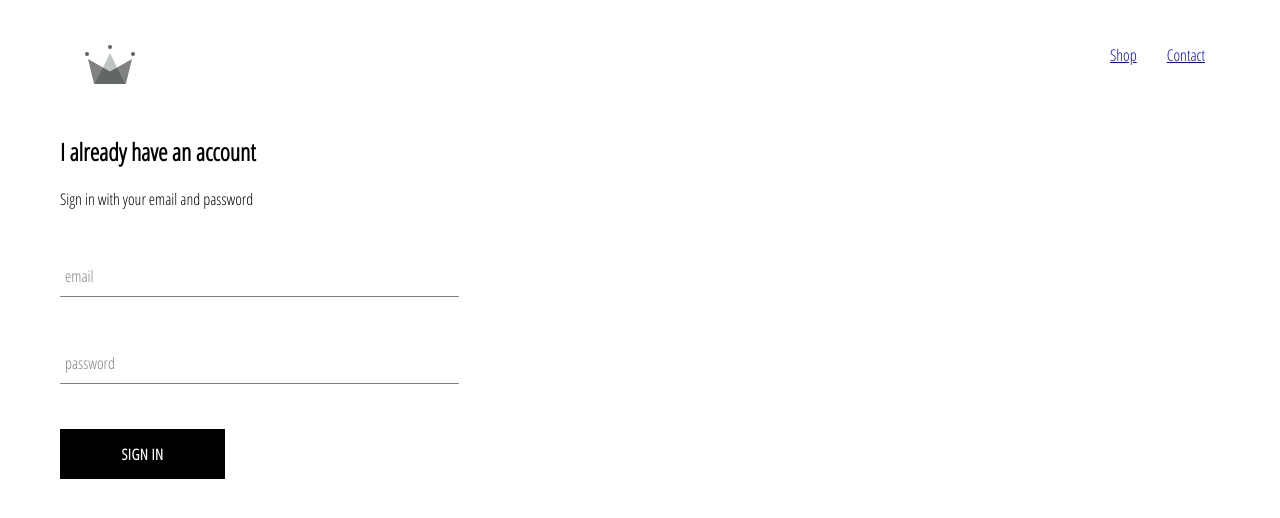
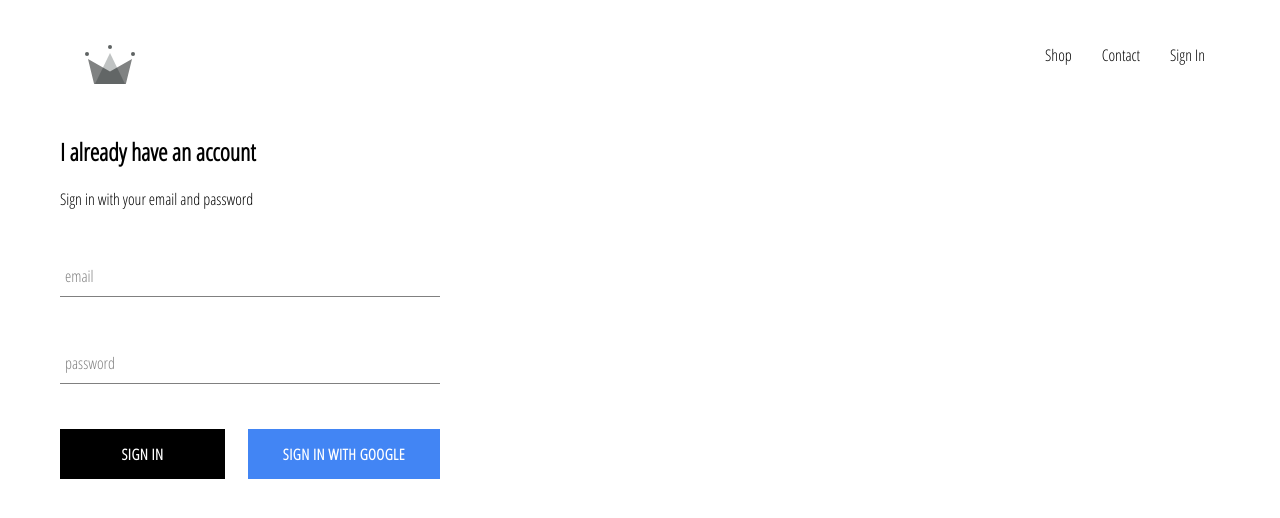
Before and after one commit to JSharetec/crwn-clothing, a React (Create React App) app: page /signin in a window 1280 px wide. Shown: the top 518 px of the page. Built offline with nearby package versions, Linux system fonts and the light colour scheme; no server answers.

Commit message:
integrated firebase into project and google authentification

```diff
--- a/package.json
+++ b/package.json
@@ -6,6 +6,7 @@
     "@testing-library/jest-dom": "^4.2.4",
     "@testing-library/react": "^9.3.2",
     "@testing-library/user-event": "^7.1.2",
+    "firebase": "^7.13.1",
     "node-sass": "^4.13.1",
     "react": "^16.13.1",
     "react-dom": "^16.13.1",
--- a/src/App.css
+++ b/src/App.css
@@ -2,3 +2,12 @@
     font-family: 'Open Sans Condensed';
     padding : 20px 60px;
 }
+
+a {
+    text-decoration: none;
+    color: black;
+}
+
+*{
+    box-sizing: border-box;
+}
--- a/src/App.js
+++ b/src/App.js
@@ -5,15 +5,37 @@
 import ShopPage from './pages/shop/shoppage.component';
 import SignInSignOutPage from './pages/sign-in-and-sign-out/sign-in-and-sign-out.component'
 import Header from './components/header/header.component'
+import {auth} from './firebase/firebase.utils'
 
+class App extends React.Component {
 
-function App() {
+constructor() {
+  super();
+  this.state = {
+    currentUser: null
+  }
+}
+unsubscriptionFromAuth =  null;
+componentDidMount() {
+  this.unsubscriptionFromAuth = auth.onAuthStateChanged(user => {
+    this.setState({
+      currentUser : user
+    });
+    console.log(user);
+  })
+}
+
+componentWillUnmount() {
+this.unsubscriptionFromAuth();
+}
+
+ render() {
   return (
   //   <div >
   // <HomePage></HomePage>
   //   </div>
   <div>
-  <Header/>
+  <Header currentUser={this.state.currentUser}/>
   <Switch>
   <Route exact path='/' component = {HomePage}></Route>
   <Route exact path='/signin' component = {SignInSignOutPage}></Route>
@@ -24,5 +46,5 @@
 
   );
 }
-
+}
 export default App;
--- a/src/components/custom-button/custom-button.component.jsx
+++ b/src/components/custom-button/custom-button.component.jsx
@@ -2,8 +2,8 @@
 import './custom-button.styles.scss'
 
 
-const CustomButton = ({children, ...otherProps}) => (
-    <button className ="custom-button" {...otherProps}>
+const CustomButton = ({children,isGoogleSignIn, ...otherProps}) => (
+    <button className ={`${ isGoogleSignIn ? 'google-sign-in' :' '} custom-button`} {...otherProps}>
 
     {children}
     </button>
--- a/src/components/custom-button/custom-button.styles.scss
+++ b/src/components/custom-button/custom-button.styles.scss
@@ -19,4 +19,13 @@
     color: black;
     border: 1px solid black;
   }
+  &.google-sign-in {
+    background-color: #4285f4;
+    color : white;
+
+    &:hover {
+      background-color: #357ae8;
+      border:none;
+    }
+  }
 }
--- a/src/components/header/header.component.jsx
+++ b/src/components/header/header.component.jsx
@@ -1,10 +1,10 @@
 import React from 'react'
 import './header.styles.scss'
-
+import {auth} from '../../firebase/firebase.utils'
 import {Link} from 'react-router-dom'
 
 import {ReactComponent as Logo} from '../../assets/Image/crwnImage.svg'
-const Header = () => (
+const Header = ({currentUser}) => (
     <div className ="header">
         <Link className='logo-container' to ='/'>
             <Logo className='logo'/>
@@ -16,6 +16,11 @@
             <Link className='option' to ='/shop'>
             Contact
             </Link>
+            {
+                currentUser ?
+                <div className = 'option' onClick = {() => auth.signOut()}>Sign Out</div> :
+                <Link className = 'option' to= '/signin'> Sign In</Link>
+            }
         </div>
 
     </div>
--- a/src/components/sign-in/sign-in.component.jsx
+++ b/src/components/sign-in/sign-in.component.jsx
@@ -2,6 +2,7 @@
 import './sign-in.component.scss';
 import FormInput from '../form-input/form-input.component'
 import CustomButton from '../custom-button/custom-button.component'
+import {signInWithGoogle} from '../../firebase/firebase.utils'
 
 class SignIn extends React.Component {
     constructor(props) {
@@ -34,8 +35,11 @@
                     <FormInput name="email" label="email" type= "email" value ={ this.state.email} handleChange={this.handleChange} required />
 
                     <FormInput name="password" label="password" type= "password" value ={ this.state.password} handleChange={this.handleChange} required />
+                    <div className='buttons'>
+                    <CustomButton type="submit" >  sign IN</CustomButton>
+                    <CustomButton onClick={signInWithGoogle} isGoogleSignIn = 'true'>  sign IN with google</CustomButton>
+                    </div>
 
-                    <CustomButton type="submit" >  sign IN</CustomButton>
                 </form>
             </div>
         )
--- a/src/components/sign-in/sign-in.component.scss
+++ b/src/components/sign-in/sign-in.component.scss
@@ -1,10 +1,14 @@
 .sign-in {
-    width : 30vw;
+    width : 380px;
     display: flex;
     flex-direction: column;
 
     .title {
-        margin:10px;
+        margin:10px 0;
+    }
+    .buttons {
+        display: flex;
+        justify-content: space-between;
     }
 
 }
--- /dev/null
+++ b/src/firebase/firebase.utils.js
@@ -0,0 +1,26 @@
+import firebase from 'firebase/app'
+import 'firebase/firestore'
+import 'firebase/auth'
+
+const config = {
+    apiKey: "AIzaSyDMWphCsBnm2yXzANabJxjLx-zyDmIrTJ4",
+    authDomain: "sharetec-crwn-db.firebaseapp.com",
+    databaseURL: "https://sharetec-crwn-db.firebaseio.com",
+    projectId: "sharetec-crwn-db",
+    storageBucket: "sharetec-crwn-db.appspot.com",
+    messagingSenderId: "217319814814",
+    appId: "1:217319814814:web:35011013ec13e265592d8f",
+    measurementId: "G-P52LZ53H5Y"
+  };
+
+  firebase.initializeApp(config);
+
+  export const auth = firebase.auth();
+  export const firestore = firebase.firestore();
+
+  const provider = new firebase.auth.GoogleAuthProvider();
+  provider.setCustomParameters({ prompt: 'select_account'});
+
+  export const signInWithGoogle = () => auth.signInWithPopup(provider);
+
+  export default firebase;
```
Also changed, not shown: 1 other file (tests, documents, lock files or other folders).
